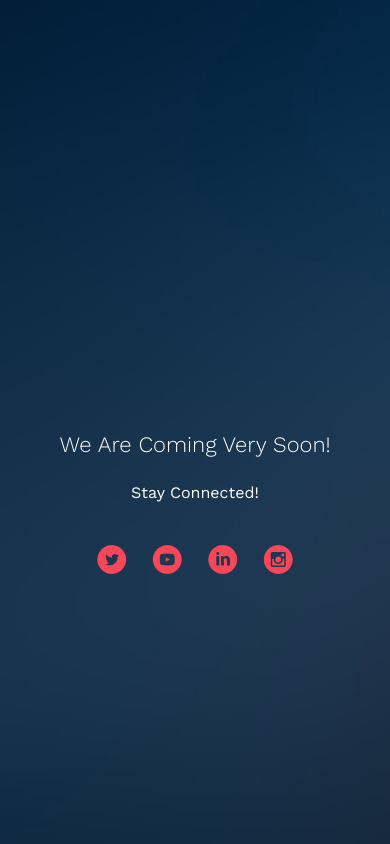
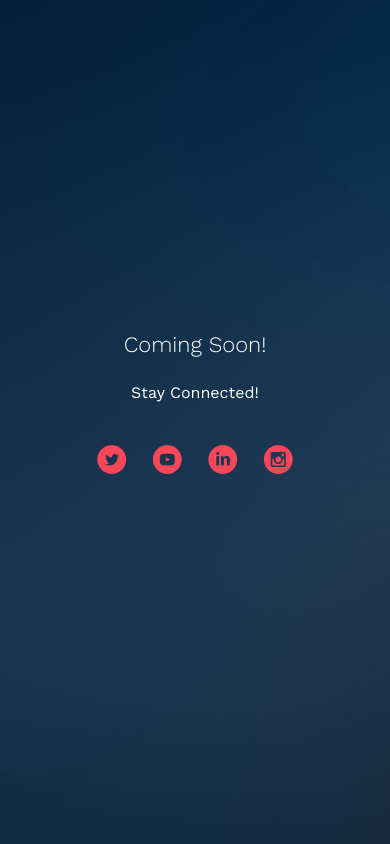
Before and after one commit to ankiiisharma/comingsoon, a plain HTML site: page index.html in a window 390 px wide. Shown: the top 844 px of the page. Drawn offline with nearby package versions, Linux system fonts and the light colour scheme; files whose address does not match are found by name.

Commit message:
Poitions updated

```diff
--- a/css/style.css
+++ b/css/style.css
@@ -159,7 +159,7 @@ h1, h2, h3, h4, h5, h6, figure {
 @media screen and (max-width: 768px) {
   .fh5co-cover .display-t,
   .fh5co-cover .display-tc {
-    height: 950px;
+    height: 750px;
   }
 }
 
--- a/index.html
+++ b/index.html
@@ -6,7 +6,7 @@
 	<head>
 	<meta charset="utf-8">
 	<meta http-equiv="X-UA-Compatible" content="IE=edge">
-	<title>Launch &mdash; 100% Free Fully Responsive HTML5 Template by FREEHTML5.co</title>
+	<title>FF COMPETITIVE</title>
 	<meta name="viewport" content="width=device-width, initial-scale=1">
 	<meta name="description" content="Free HTML5 Template by FREEHTML5.CO" />
 	<meta name="keywords" content="free html5, free template, free bootstrap, html5, css3, mobile first, responsive" />
@@ -69,7 +69,7 @@
 				<div class="col-md-8 col-md-offset-2 text-center">
 					<div class="display-t">
 						<div class="display-tc animate-box" data-animate-effect="fadeIn">
-							<h1>We Are Coming Very Soon!</h1>
+							<h1>Coming Soon!</h1>
 							<h2>Stay Connected!</a></h2>
 
 								<ul class="fh5co-social-icons">
```
